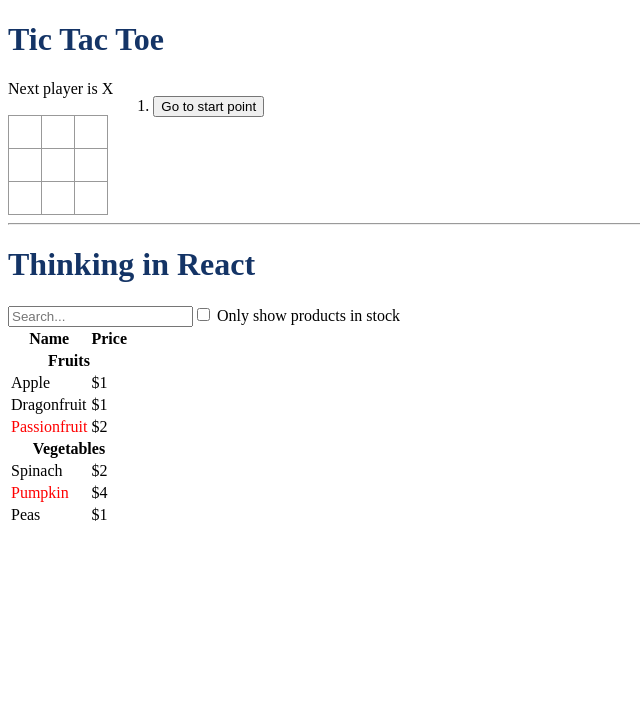
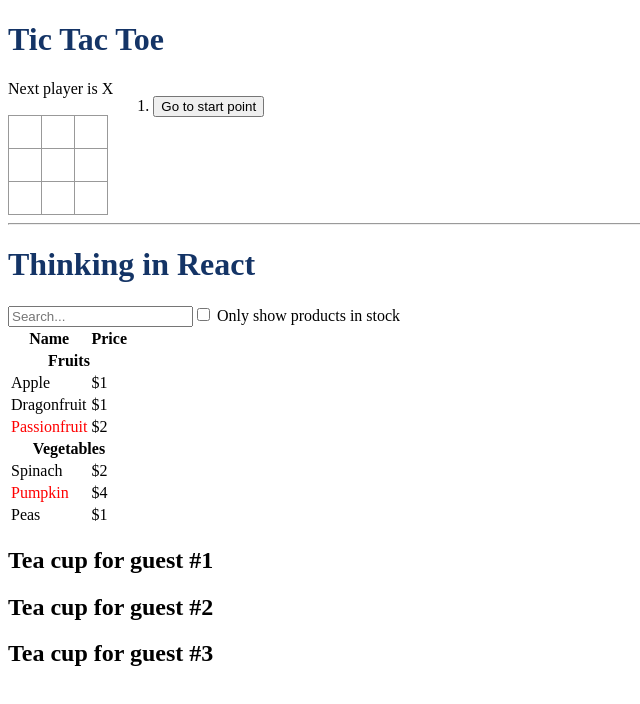
Before and after one commit to mszahan/react-official, a React (Vite) app: page / in a window 1280 px wide. Shown: the top 704 px of the page, without its empty margins (0-640 px from the left). Built offline with nearby package versions, Linux system fonts and the light colour scheme.

Commit message:
used the impure function for a component

```diff
--- a/src/App.jsx
+++ b/src/App.jsx
@@ -1,5 +1,6 @@
 import Game from "./components/TicTacToe";
 import SearchThink from "./components/SearchThink";
+import ImpureTeaSet from "./components/ImpureTeaSet";
 
 const App = () => {
     return (
@@ -9,6 +10,7 @@
             <hr />
             <h1>Thinking in React</h1>
             <SearchThink/>
+            <ImpureTeaSet/>
         </div>
     )
 }
--- /dev/null
+++ b/src/components/ImpureTeaSet.jsx
@@ -0,0 +1,17 @@
+let guest = 0;
+
+function Cup() {
+  // Bad: changing a preexisting variable!
+  guest = guest + 1;
+  return <h2>Tea cup for guest #{guest}</h2>;
+}
+
+export default function ImpureTeaSet() {
+  return (
+    <>
+      <Cup />
+      <Cup />
+      <Cup />
+    </>
+  );
+}
```
